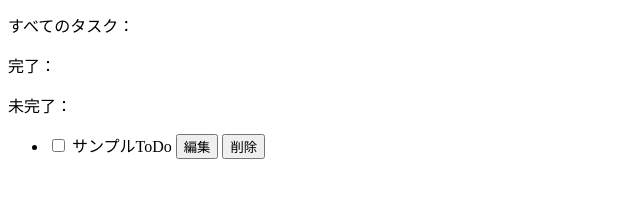
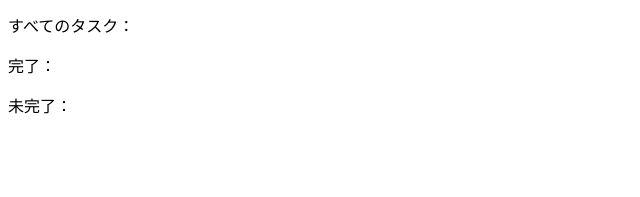
Before and after one commit to nil-ramuda/javascript-todo-list, a plain HTML site: page todo-list.html in a window 1280 px wide. Shown: the part 117-314 px from the top of the page, without its empty margins (0-640 px from the left). Drawn offline with Linux system fonts and the light colour scheme.

Commit message:
fix and remove: id名の修正と不要な箇所の削除

```diff
--- a/todo-list.html
+++ b/todo-list.html
@@ -15,19 +15,9 @@
     <div class="task-status">
       <p>すべてのタスク：<span id="all-tasks"></span></p>
       <p>完了：<span id="complete-tasks"></span></p>
-      <p>未完了：<span id="imcomplete-tasks"></span></p>
+      <p>未完了：<span id="incomplete-tasks"></span></p>
     </div>
     <ul id="todo-list">
-      <li class="todo-item">
-        <div class="list-row">
-          <label>
-            <input class="todo-checkbox" type="checkbox">
-            <span class="todo-text">サンプルToDo</span>
-          </label>
-          <button class="edit-button">編集</button>
-          <button class="delete-button">削除</button>
-        </div>
-      </li>
     </ul>
   </div>
   <script src="./todo-list.js"></script>
```
